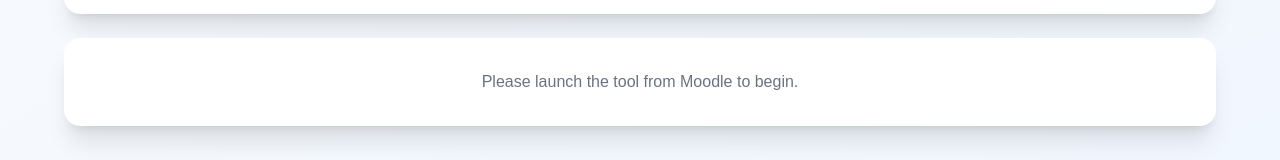
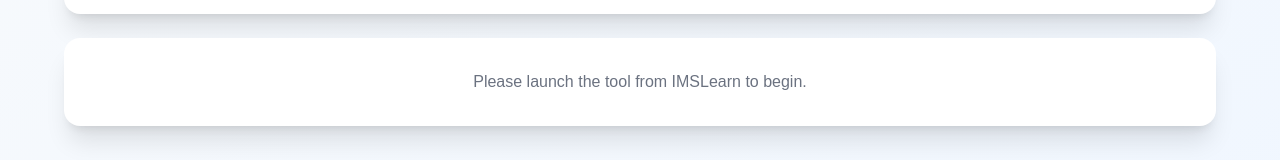
Before and after one commit to International-Media-Support/User-needs-tool, a Next.js app: page / in a window 1280 px wide. Shown: the part 349-509 px from the top of the page. Built offline with nearby package versions, Linux system fonts and the light colour scheme.

Commit message:
updating error message for access

```diff
--- a/app/page.tsx
+++ b/app/page.tsx
@@ -416,7 +416,7 @@
           : <StoryIdeation sessionToken={sessionToken} onUse={setRemaining} />
         ) : (
           <div className="bg-white rounded-2xl shadow-xl p-8 flex items-center justify-center gap-3 text-gray-500">
-            <span>Please launch the tool from Moodle to begin.</span>
+            <span>Please launch the tool from IMSLearn to begin.</span>
           </div>
         )}
       </div>
```
